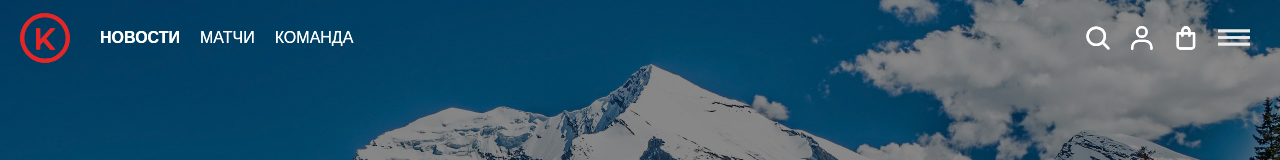
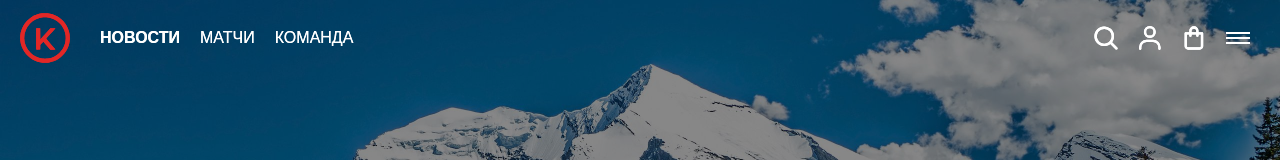
Before and after one commit to Madness-Courage/kokoc2024, a React (Create React App) app: page / in a window 1280 px wide. Shown: the top 160 px of the page. Built offline with nearby package versions, Linux system fonts and the light colour scheme; a web font is replaced by a local one.

Commit message:
FIX: icon color changing issue

```diff
--- a/src/components/NavBar/NavBar.tsx
+++ b/src/components/NavBar/NavBar.tsx
@@ -56,11 +56,10 @@ const NavBar: React.FC = () => {
 
             {/* Правая часть: Иконки и кнопка меню */}
             <div className={styles.rightSection}>
-                <SearchIcon className={styles.icon} />
-                <ProfileIcon className={styles.icon} />
-                <CartIcon className={styles.icon} />
-                <MenuIcon
-                    className={styles.menuIcon}
+                <SearchIcon className={styles.icon} style={{ filter: 'var(--icon-filter)' }} />
+                <ProfileIcon className={styles.icon} style={{ filter: 'var(--icon-filter)' }} />
+                <CartIcon className={styles.icon} style={{ filter: 'var(--icon-filter)' }} />
+                <MenuIcon className={styles.icon} style={{ filter: 'var(--icon-filter)' }}
                     onClick={() => setMenuVisible(!menuVisible)} // Переключение видимости меню
                 />
             </div>
```
